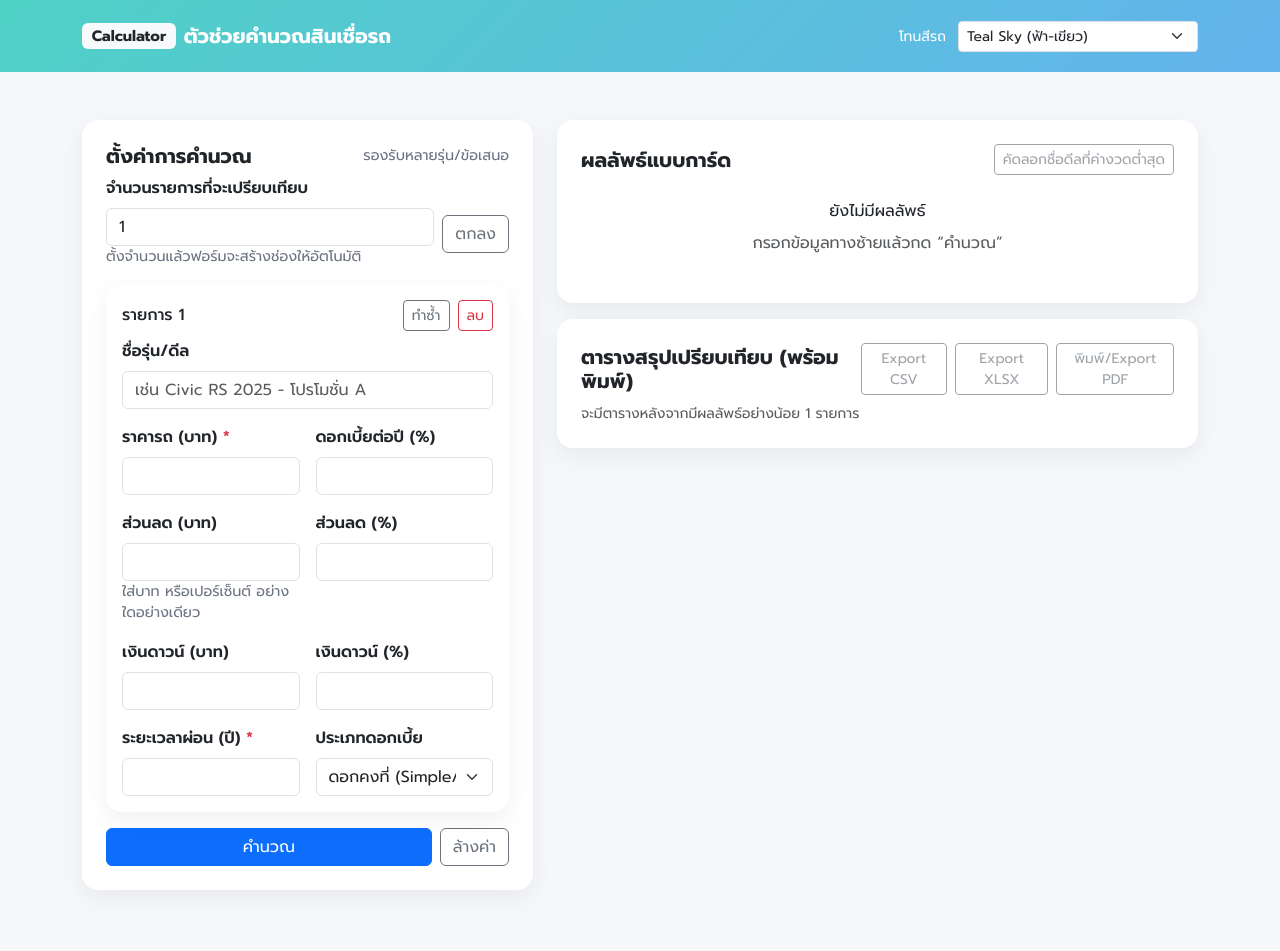
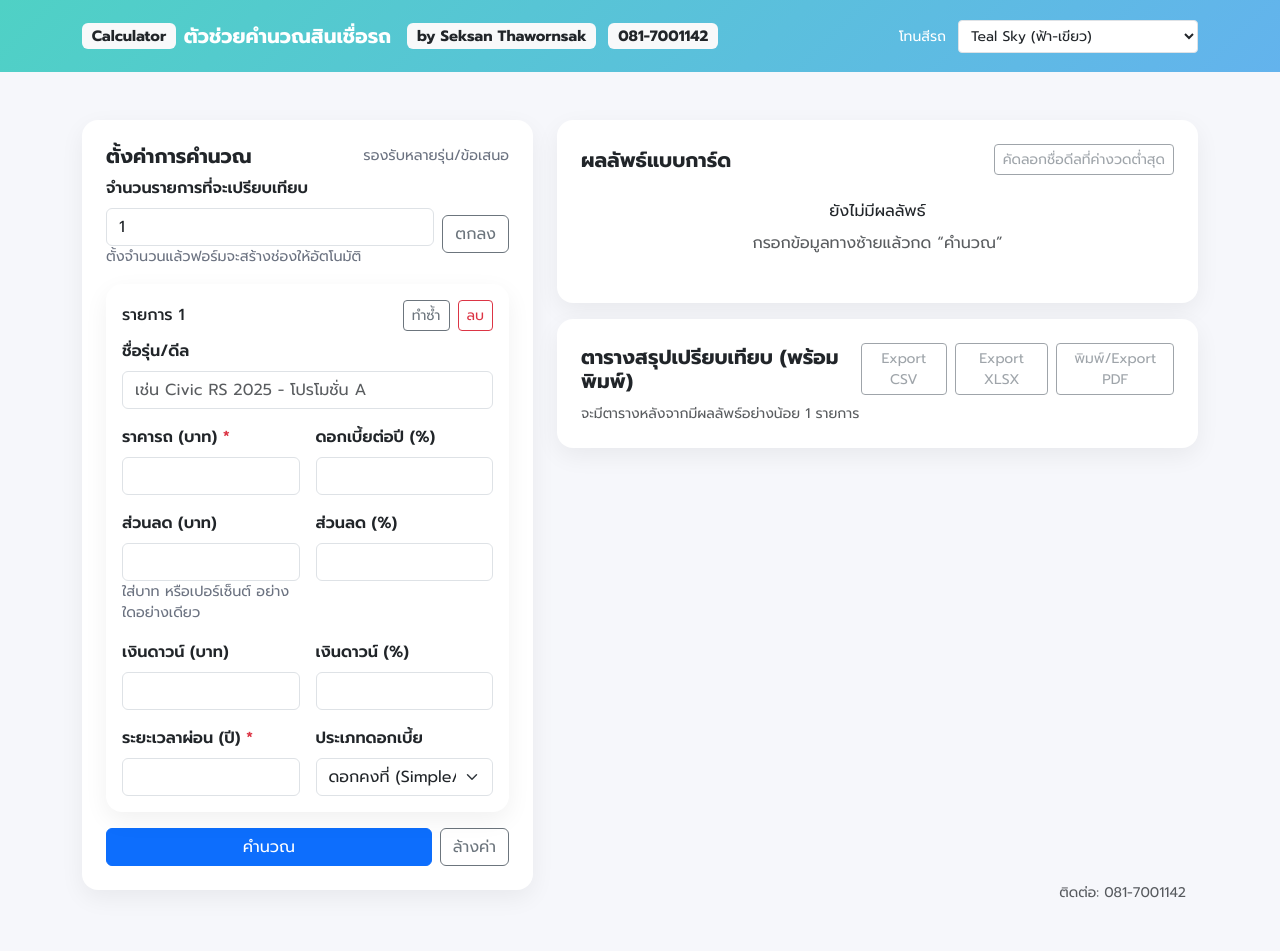
Before and after one commit to S-thaw/SCarFast, a Flask app: page / in a window 1280 px wide. Before the commit the page ends 866 px from the top, so only its background shows below. Run offline with Flask 3, Linux system fonts and the light colour scheme; some libraries are stand-ins or nearby versions.

Commit message:
Update index.html

```diff
--- a/templates/index.html
+++ b/templates/index.html
@@ -2,6 +2,8 @@
 <html lang="th">
 <head>
 <meta charset="utf-8" />
+<meta name="contact" content="081-7001142" />
+<meta name="author" content="Seksan Thawornsak" />
 <meta name="viewport" content="width=device-width, initial-scale=1" />
 <title>ตัวช่วยคำนวณสินเชื่อรถ • Pd × D.va (Themeable)</title>
 <link href="https://cdn.jsdelivr.net/npm/bootstrap@5.3.3/dist/css/bootstrap.min.css" rel="stylesheet">
@@ -40,12 +42,15 @@ body{font-family:'Prompt',system-ui,-apple-system,Segoe UI,Roboto,"Helvetica Neu
   .summary-table tr{break-inside:avoid}
 }
 #printHeader{display:none;padding:8px 0;margin-bottom:8px;border-bottom:2px solid #e5e7eb}
+
+/* Dropdown arrow fix to ensure native arrow shows */
+#themeSelect.form-select{-webkit-appearance:auto; -moz-appearance:auto; appearance:auto; background-image:none !important; }
 </style>
 </head>
 <body>
 <nav class="navbar navbar-dark">
   <div class="container py-2 d-flex flex-wrap gap-3 align-items-center justify-content-between">
-    <a class="navbar-brand d-flex align-items-center gap-2" href="#"><span class="badge bg-light text-dark">Calculator</span> ตัวช่วยคำนวณสินเชื่อรถ</a>
+    <a class="navbar-brand d-flex align-items-center gap-2" href="#"><span class="badge bg-light text-dark">Calculator</span> ตัวช่วยคำนวณสินเชื่อรถ <span class="badge bg-light text-dark ms-2">by Seksan Thawornsak</span> <span class="badge bg-light text-dark ms-1">081-7001142</span></a>
     <div class="d-flex align-items-center gap-2 text-white">
       <label class="me-1 mb-0 small">โทนสีรถ</label>
       <select id="themeSelect" class="form-select form-select-sm" style="width:240px">
@@ -66,11 +71,14 @@ body{font-family:'Prompt',system-ui,-apple-system,Segoe UI,Roboto,"Helvetica Neu
 
 <main class="container my-4 my-sm-5">
   <div id="printHeader">
-    <div class="d-flex justify-content-between align-items-end">
+  <div class="d-flex justify-content-between align-items-end">
+    <div>
       <div class="h5 mb-0">Loan Comparison Report</div>
-      <div class="small text-muted" id="printTime"></div>
+      <div class="small text-muted">Developed by Seksan Thawornsak • Tel: 081-7001142</div>
     </div>
+    <div class="small text-muted" id="printTime"></div>
   </div>
+</div>
   <div class="row g-4">
     <div class="col-12 col-lg-5" id="leftFormCard">
       <div class="card p-3 p-sm-4">
@@ -199,6 +207,7 @@ body{font-family:'Prompt',system-ui,-apple-system,Segoe UI,Roboto,"Helvetica Neu
       </div>
     </div>
   </div>
+<div class="container nonprint" style="margin-top:-8px"><div class="text-muted small text-end">ติดต่อ: 081-7001142</div></div>
 </main>
 
 <div class="modal fade" id="amortModal" tabindex="-1" aria-hidden="true">
```
